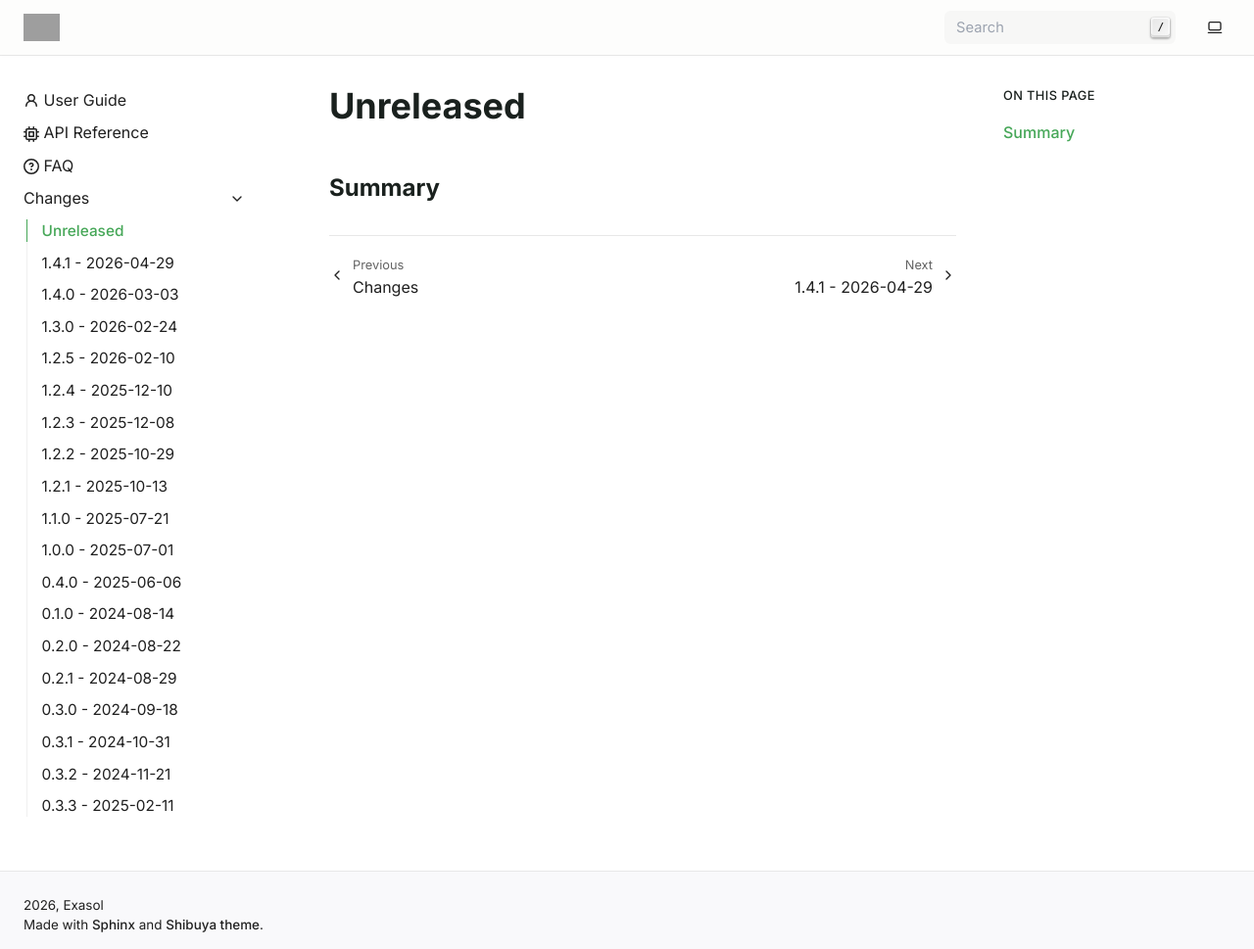
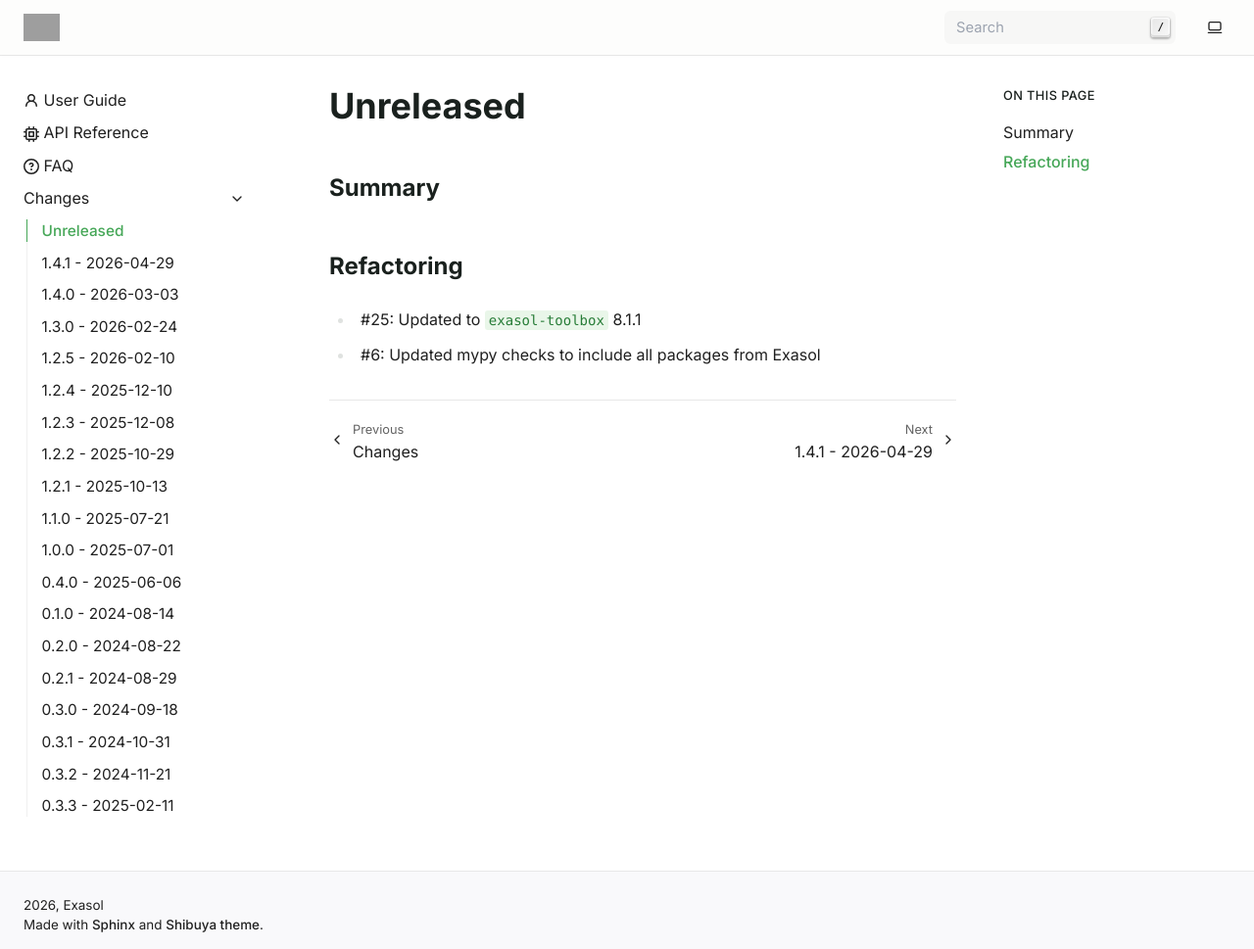
Before and after one commit to exasol/pytest-backend, a Sphinx documentation site: the page built from doc/changes/unreleased.md, in a window 1280 px wide and 969 px high. Shown: the whole window at 98% size. Built offline with Sphinx 7.4.7, drawn with Linux system fonts in a browser that asks for light colours; pages that are not in the unit, such as notebooks, are missing from menus; grey boxes are pictures that could not be loaded.

Commit message:
Add changelog entry

```diff
--- a/doc/changes/unreleased.md
+++ b/doc/changes/unreleased.md
@@ -1,3 +1,8 @@
 # Unreleased
 
 ## Summary
+
+## Refactoring
+
+* #25: Updated to `exasol-toolbox` 8.1.1
+* #6: Updated mypy checks to include all packages from Exasol
```
